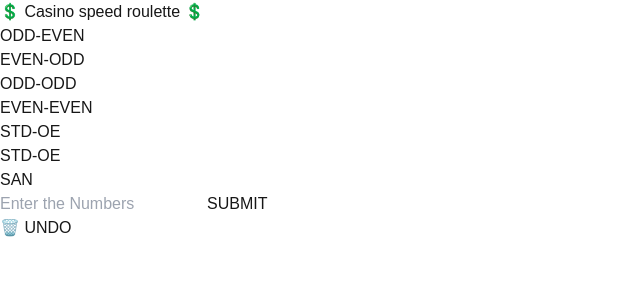
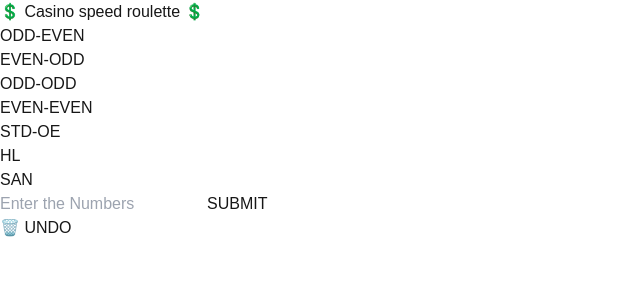
Before and after one commit to pressi1337/casinospeedroulette, a Next.js app: page / in a window 1280 px wide. Shown: the top 300 px of the page, without its empty margins (0-640 px from the left). Built offline with nearby package versions, Linux system fonts and the light colour scheme.

Commit message:
fix:issue fixed on color

```diff
--- a/src/app/page.tsx
+++ b/src/app/page.tsx
@@ -168,14 +168,14 @@ export default function Home() {
           </div>
           <div className="h-[calc(80vh-5rem)] overflow-y-auto border border-gray-300 rounded shadow p-4">
             <Card
-              title={"STD-OE"}
+              title={"HL"}
               record={NOE}
-              type="normalOddEven"
+              type="highLow"
               handleUndo={() => {
                 undoOptionOE(NOE, setNOE);
               }}
             />
-            <div className="h-1 w-full bg-transparent" />
+            <div ref={HLContainerRef} className="h-1 w-full bg-transparent" />
           </div>
 
           <div className="h-[calc(80vh-5rem)] overflow-y-auto border border-gray-300 rounded shadow p-4">
```
